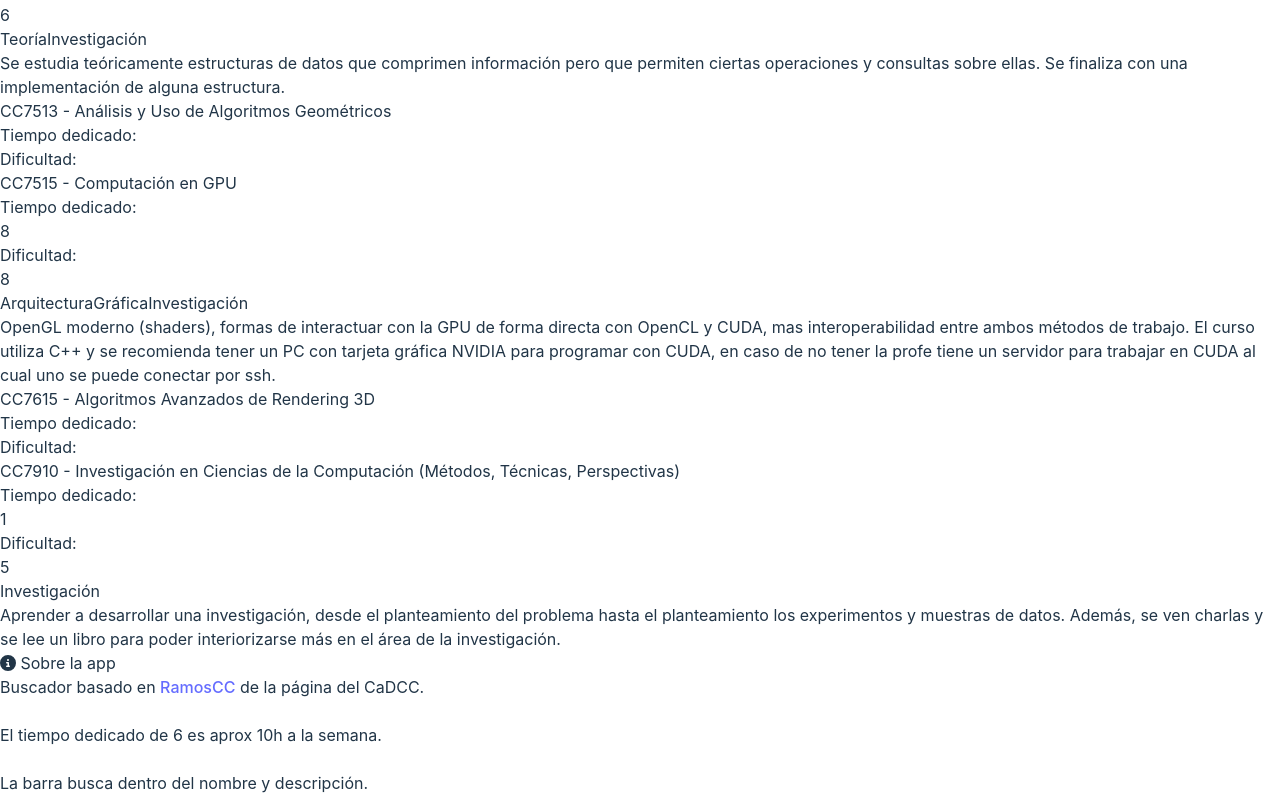
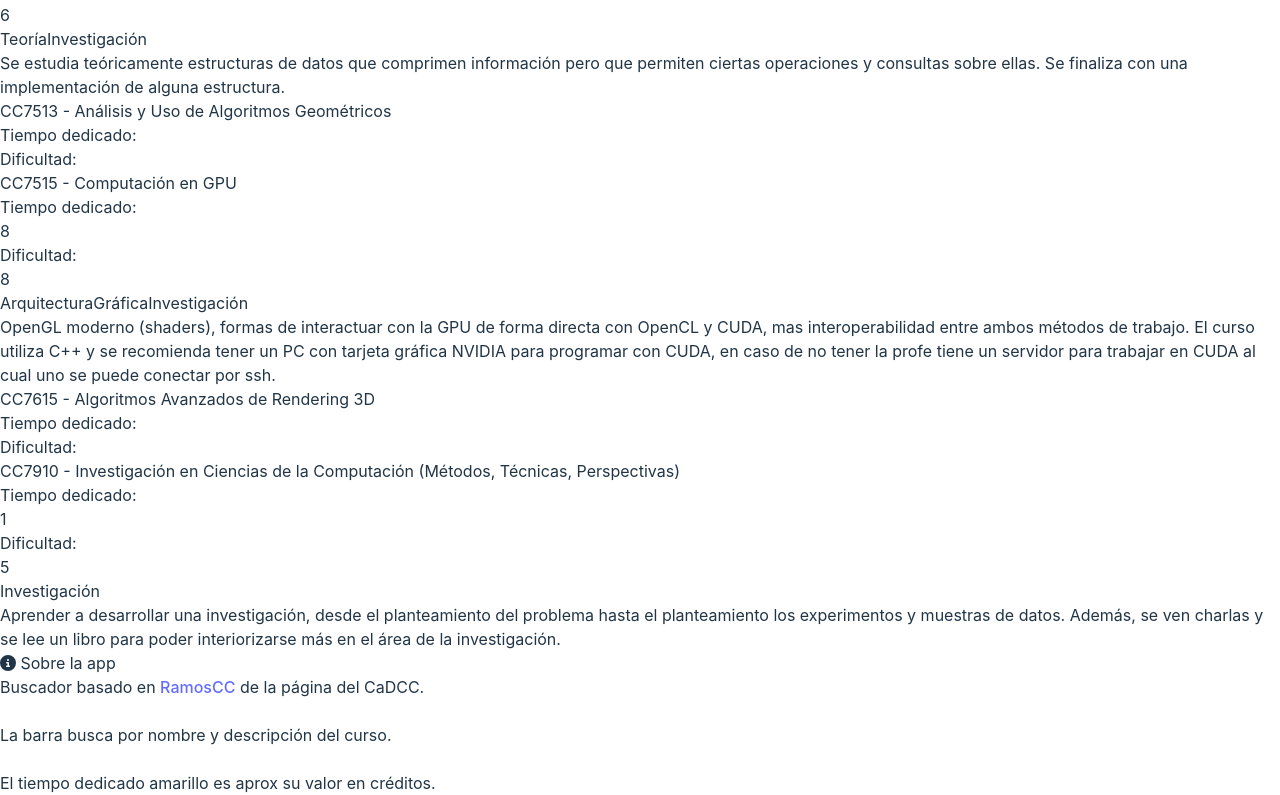
Before and after one commit to AyanoT1/search-tool-ramosDCC, a React (Vite) app: page / in a window 1280 px wide. Shown: the part 10633-11428 px from the top of the page. Built offline with nearby package versions, Linux system fonts and the light colour scheme.

Commit message:
updated about component

```diff
--- a/src/About.jsx
+++ b/src/About.jsx
@@ -5,7 +5,7 @@ export default function About() {
   return (
     <div
       name="about"
-      className="border border-gray-400 rounded-lg shadow-md p-5 pl-7 pr-7 m-10 absolute top-1/4 right-4 w-44 z-10"
+      className="border border-gray-400 rounded-lg shadow-md p-5 pl-7 pr-7 m-10 absolute top-1/4 right-4 w-48 z-10"
     >
       <h2 className="text-md border-b">
         <FontAwesomeIcon icon={faCircleInfo} /> Sobre la app
@@ -17,9 +17,9 @@ export default function About() {
         </a>{" "}
         de la página del CaDCC. <br />
         <br />
-        El tiempo dedicado de 6 es aprox 10h a la semana. <br />
-        <br />
-        La barra busca dentro del nombre y descripción.
+        La barra busca por nombre y descripción del curso. <br /> <br />
+
+        El tiempo dedicado amarillo es aprox su valor en créditos.
       </p>
     </div>
   );
```
